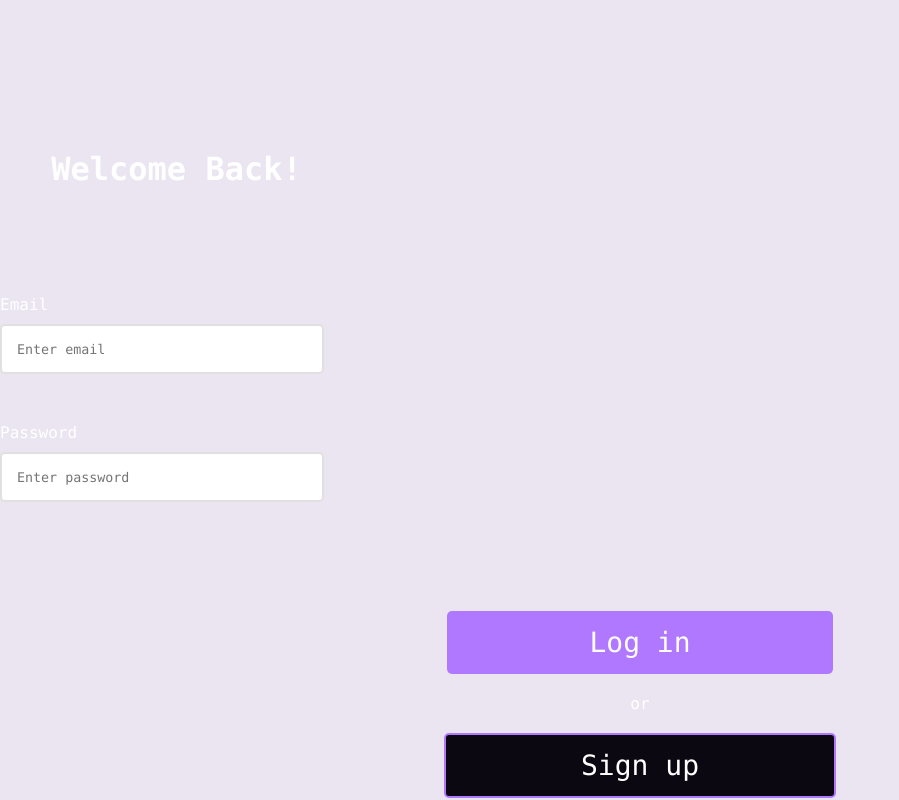
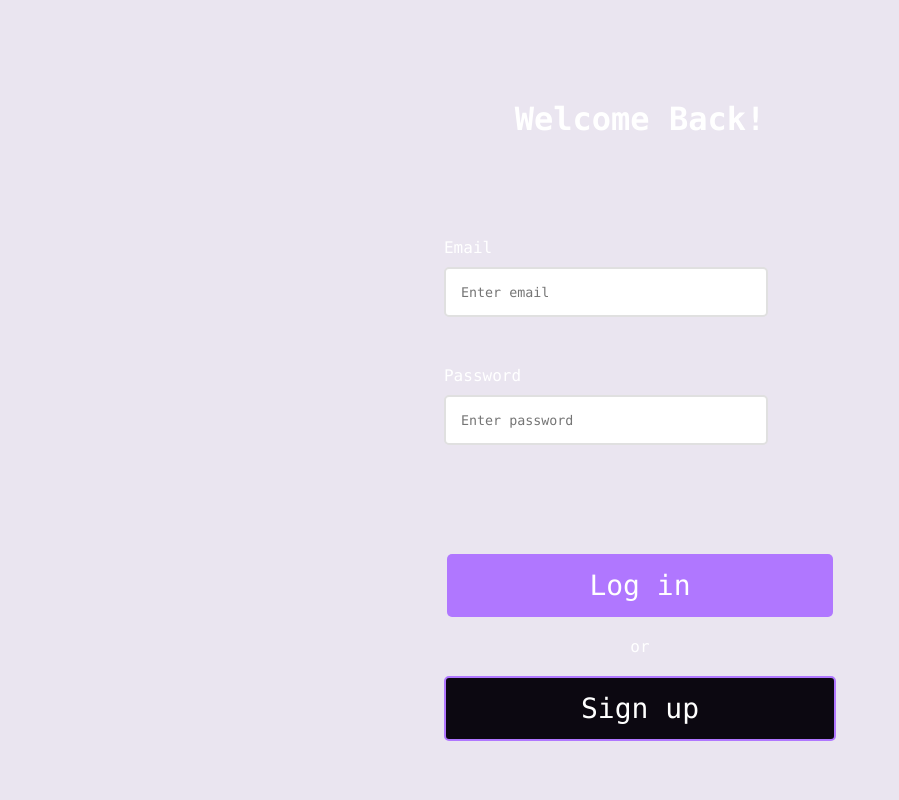
Before and after one commit to malabudi/deer-tracker-fe, a Next.js app: page /Login in a window 1280 px wide. Shown: the whole page, without its empty margins (0-899 px from the left). Built offline with nearby package versions, Linux system fonts and the light colour scheme.

Commit message:
updated log in page

```diff
--- a/src/app/Login/page.module.css
+++ b/src/app/Login/page.module.css
@@ -22,16 +22,11 @@
 }
 
 .welcomeBackcontainer {
-  width: 353px;
-  height: 45px;
-  margin-top: 150px;
-  maring-left: 19px;
+  margin: 100px;
   text-align: center;
-  color: #ffffff;
-  margin-bottom: 100px;
 }
-.mainpageContainer {
-  background: #1b1228;
+
+.loginPageContainer {
   display: flex;
   flex-direction: column;
   align-items: center;
```
